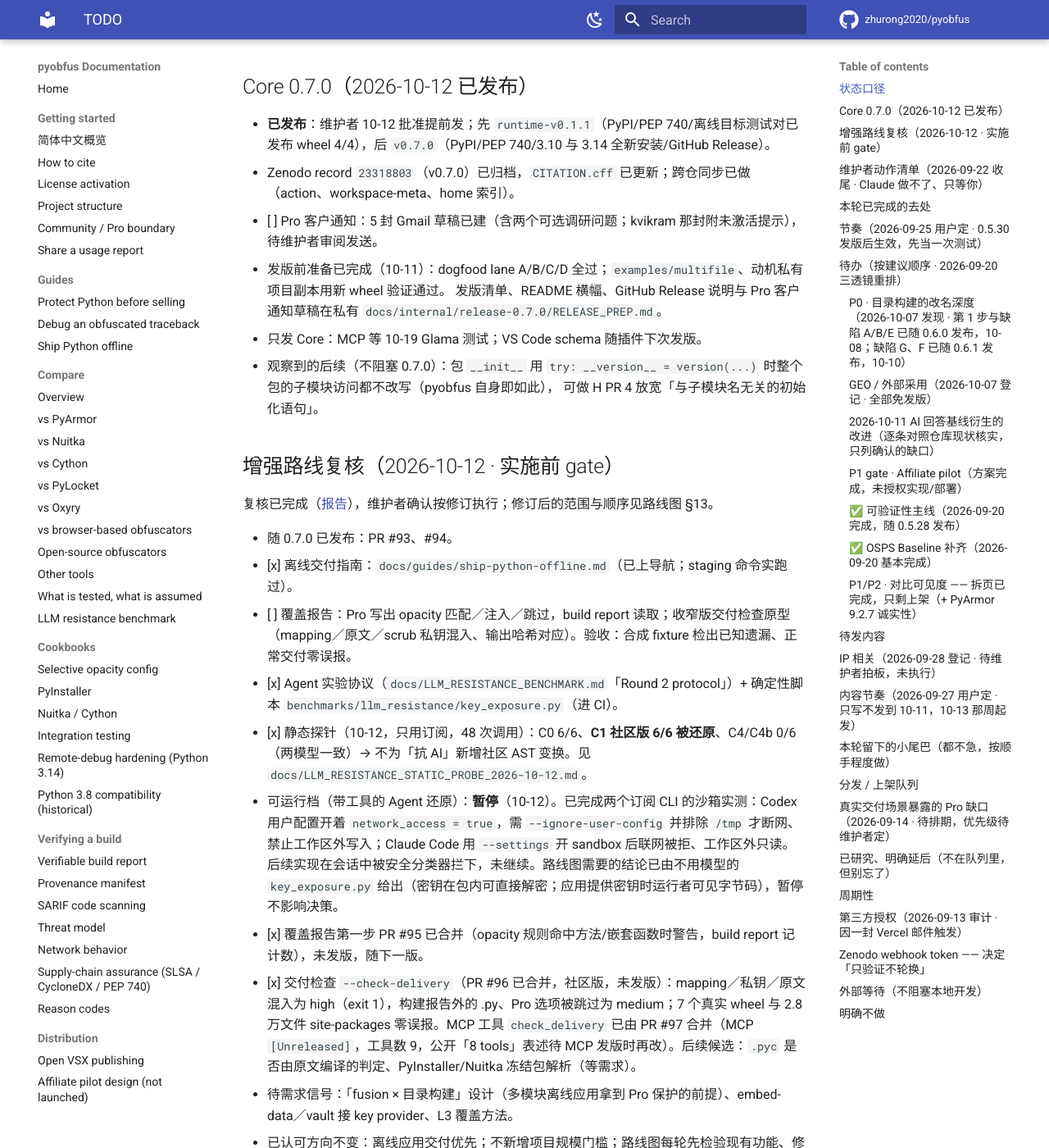
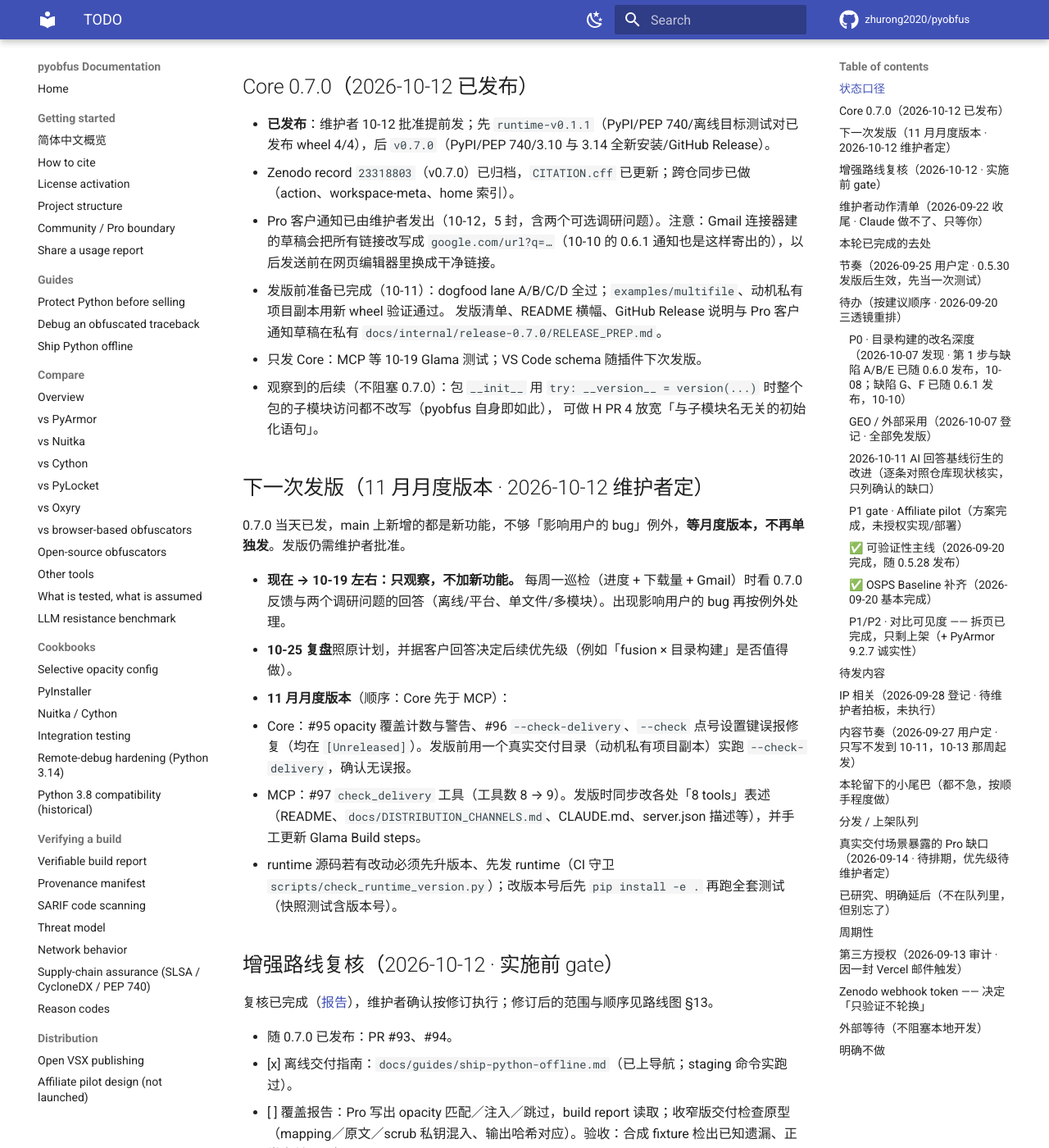
Before and after one commit to zhurong2020/pyobfus, an MkDocs documentation site: the page built from docs/TODO.md, in a window 1280 px wide and 1400 px high, scrolled down 1458 px. Shown: the whole window at 82% size. Built offline with MkDocs 1.6.1 and Material for MkDocs 9.7.7, drawn with Linux system fonts in a browser that asks for light colours; comment, search, counter and statistics services are not loaded; some of the changed text lies outside the part shown.

Commit message:
docs: plan the next release and close out the 10-12 session
Co-Authored-By: Claude Opus 5.5 <noreply@anthropic.com>

```diff
--- a/docs/CURRENT_PLAN_ZH.md
+++ b/docs/CURRENT_PLAN_ZH.md
@@ -1,4 +1,6 @@
 # pyobfus 当前计划
+
+**2026-10-12 收尾（冷启动先读这段）**：同日发版后又合并三项、均未发版——#95（opacity 规则命中方法/嵌套函数时警告，build report 记计数）、#96（社区版 `--check-delivery`：mapping／私钥／原文混入交付目录或 wheel 为 high，7 个真实 wheel 与 2.8 万文件 site-packages 零误报；附带修 `--check` 点号设置键误报）、#97（MCP `check_delivery` 工具，9 个工具）。订阅静态探针 48 次：C0 6/6、社区版 C1 6/6 被还原、L3 C4/C4b 0/6 → 不为「抗 AI」新增社区 AST 变换。可运行档 Agent 实验暂停（会话中被安全分类器拦下，结论已由 `key_exposure.py` 覆盖）。维护者定：**下次发版等 11 月月度版本**，此前只观察 0.7.0 反馈与调研回答，10-25 照常复盘；计划见 `docs/TODO.md`「下一次发版」。
 
 **2026-10-12 夜 Core 0.7.0 + runtime 0.1.1 已发布**：维护者批准立即发版、Agent 实验只用订阅。先发 `runtime-v0.1.1`（PyPI/PEP 740，离线目标测试对已发布 wheel 4/4），再发 `v0.7.0`（`aaf4e32`；PyPI/PEP 740，3.10/3.14 全新安装自动带 runtime 0.1.1，multifile 实跑，GitHub Release 已建）。发版时 CI 暴露两处：快照测试比对含版本号的构建标记（本地 editable 元数据停在 0.6.1 所以没发现，`e07de03` 规范化）；新增 `key_exposure.py` 确定性基线 + Round 2 实验协议（`aaf4e32`），离线交付指南上线。Zenodo/CFF 待归档后补，跨仓同步与客户通知草稿见 TODO。
 
--- a/docs/TODO.md
+++ b/docs/TODO.md
@@ -33,12 +33,23 @@ Core `0.5.30` 是当前公开版本，已进入 10-25 前静默观察期；运
 
 - **已发布**：维护者 10-12 批准提前发；先 `runtime-v0.1.1`（PyPI/PEP 740/离线目标测试对已发布 wheel 4/4），后 `v0.7.0`（PyPI/PEP 740/3.10 与 3.14 全新安装/GitHub Release）。
 - Zenodo record `23318803`（v0.7.0）已归档，`CITATION.cff` 已更新；跨仓同步已做（action、workspace-meta、home 索引）。
-- [ ] Pro 客户通知：5 封 Gmail 草稿已建（含两个可选调研问题；kvikram 那封附未激活提示），待维护者审阅发送。
+- Pro 客户通知已由维护者发出（10-12，5 封，含两个可选调研问题）。注意：Gmail 连接器建的草稿会把所有链接改写成 `google.com/url?q=…`（10-10 的 0.6.1 通知也是这样寄出的），以后发送前在网页编辑器里换成干净链接。
 - 发版前准备已完成（10-11）：dogfood lane A/B/C/D 全过；`examples/multifile`、动机私有项目副本用新 wheel 验证通过。
   发版清单、README 横幅、GitHub Release 说明与 Pro 客户通知草稿在私有 `docs/internal/release-0.7.0/RELEASE_PREP.md`。
 - 只发 Core：MCP 等 10-19 Glama 测试；VS Code schema 随插件下次发版。
 - 观察到的后续（不阻塞 0.7.0）：包 `__init__` 用 `try: __version__ = version(...)` 时整个包的子模块访问都不改写（pyobfus 自身即如此），
   可做 H PR 4 放宽「与子模块名无关的初始化语句」。
+
+## 下一次发版（11 月月度版本 · 2026-10-12 维护者定）
+
+0.7.0 当天已发，main 上新增的都是新功能，不够「影响用户的 bug」例外，**等月度版本，不再单独发**。发版仍需维护者批准。
+
+- **现在 → 10-19 左右：只观察，不加新功能。** 每周一巡检（进度 + 下载量 + Gmail）时看 0.7.0 反馈与两个调研问题的回答（离线/平台、单文件/多模块）。出现影响用户的 bug 再按例外处理。
+- **10-25 复盘**照原计划，并据客户回答决定后续优先级（例如「fusion × 目录构建」是否值得做）。
+- **11 月月度版本**（顺序：Core 先于 MCP）：
+  - Core：#95 opacity 覆盖计数与警告、#96 `--check-delivery`、`--check` 点号设置键误报修复（均在 `[Unreleased]`）。发版前用一个真实交付目录（动机私有项目副本）实跑 `--check-delivery`，确认无误报。
+  - MCP：#97 `check_delivery` 工具（工具数 8 → 9）。发版时同步改各处「8 tools」表述（README、`docs/DISTRIBUTION_CHANNELS.md`、CLAUDE.md、server.json 描述等），并手工更新 Glama Build steps。
+  - runtime 源码若有改动必须先升版本、先发 runtime（CI 守卫 `scripts/check_runtime_version.py`）；改版本号后先 `pip install -e .` 再跑全套测试（快照测试含版本号）。
 
 ## 增强路线复核（2026-10-12 · 实施前 gate）
 
@@ -351,8 +362,8 @@ Magic"**已经**诚实写明 9.2.x 的 `--vmc`/`--ecc` 函数级虚拟化是 pyo
 
 发版本身是独立 gate。
 
-- **Core `[Unreleased]` 为空**：`0.6.1` 已于 2026-10-10 发布（缺陷 G 别名导入 + F 默认保留参数名）；`0.6.0` 于 10-08 发布。
-- **`pyobfus_mcp/CHANGELOG.md` 的 `[Unreleased]`**：mcp SDK 2.x 兼容、mapping 不匹配提示、关键字调用 advisory（10-10 维护者定：暂不发）。VS Code 插件 schema 已随 #67 同步 `preserve_param_names` 默认值，也暂不发插件。刻意不随 Core
+- **Core `[Unreleased]`**：#95、#96 与 `--check` 误报修复，排 11 月月度版本（见「下一次发版」）。`0.7.0` 于 2026-10-12 发布。
+- **`pyobfus_mcp/CHANGELOG.md` 的 `[Unreleased]`**：`check_delivery` 工具（#97）、H 默认开启说明、mcp SDK 2.x 兼容、mapping 不匹配提示、关键字调用 advisory；随 11 月 Core 之后发。VS Code 插件 schema 已随 #67 同步 `preserve_param_names` 默认值，也暂不发插件。刻意不随 Core
   发，攒够增量或有人明确要 2.x 时再发（每发一次 MCP 要手工改 Glama Build steps）。
 
 
```
